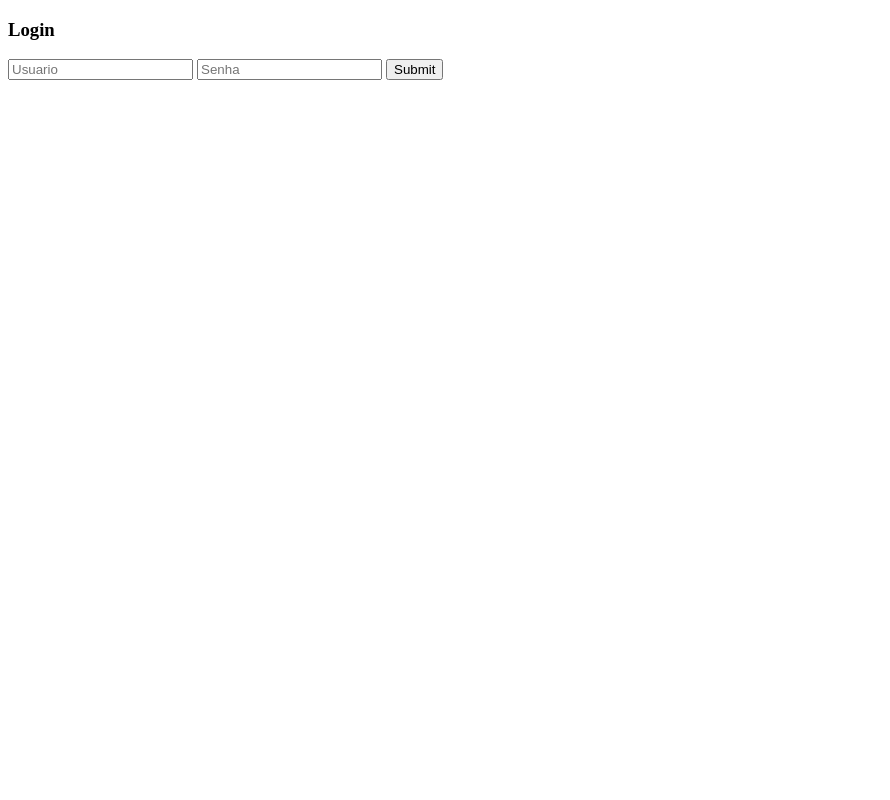
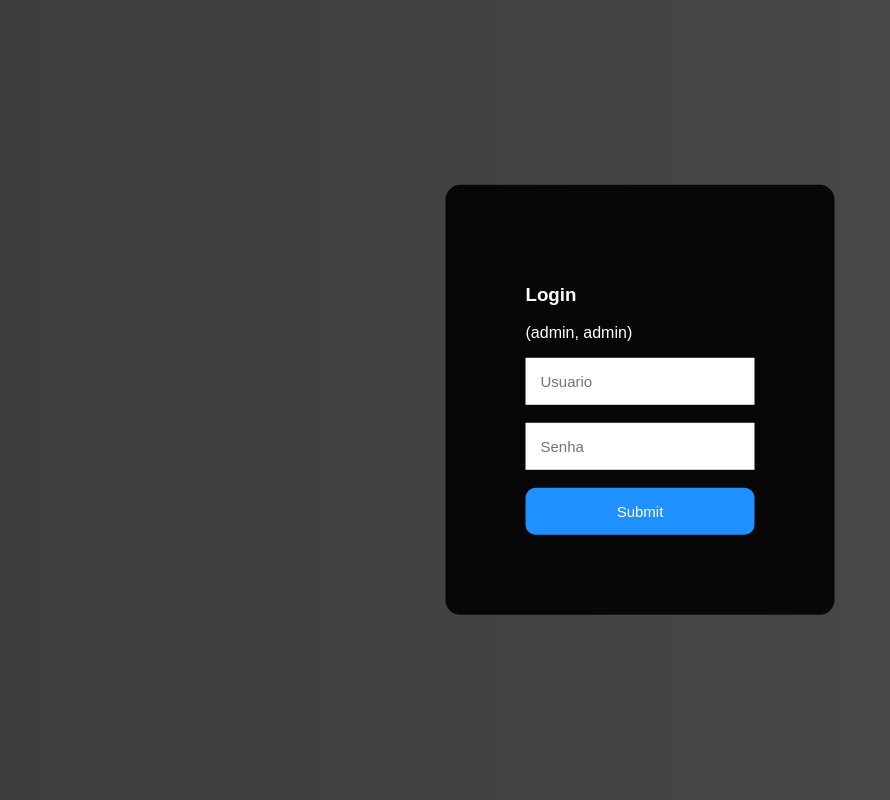
Before and after one commit to Matheuszz03/Gestao-gastos, a plain HTML site: page index.html in a window 1280 px wide. Shown: the whole page, without its empty margins (0-890 px from the left). Drawn offline with Linux system fonts and the light colour scheme.

Commit message:
estilizando tela login

```diff
--- a/index.html
+++ b/index.html
@@ -4,6 +4,7 @@
     <meta charset="UTF-8">
     <meta http-equiv="X-UA-Compatible" content="IE=edge">
     <meta name="viewport" content="width=device-width, initial-scale=1.0">
+    <link rel="stylesheet" href="login.css">
     <title>Login</title>
 </head>
 <body>
@@ -11,8 +12,11 @@
     <form>
 
         <h3>Login</h3>
+        <p>(admin, admin)</p>
         <input type="text" id="login" placeholder="Usuario" required>
+        <br><br>
         <input type="password" id="senha" placeholder="Senha" required>
+        <br><br>
         <input type="submit" onclick="logar(); return false">
 
     </form>
--- /dev/null
+++ b/login.css
@@ -0,0 +1,34 @@
+body{
+    font-family: Arial, Helvetica, sans-serif;
+    background-image: linear-gradient(45deg, rgb(61, 61, 61), rgb(75, 75, 75));
+}
+form{
+    background-color: rgba(0, 0, 0, 0.9);
+    position: absolute;
+    top: 50%;
+    left: 50%;
+    transform: translate(-50%,-50%);
+    padding: 80px;
+    border-radius: 15px;
+    color: #fff;
+}
+input{
+    padding: 15px;
+    border: none;
+    outline: none;
+    font-size: 15px;
+}
+input[type="submit"] {
+    background-color: dodgerblue;
+    border: none;
+    padding: 15px;
+    width: 100%;
+    border-radius: 10px;
+    color: white;
+    font-size: 15px;
+
+}
+button:hover{
+    background-color: deepskyblue;
+    cursor: pointer;
+}
```
